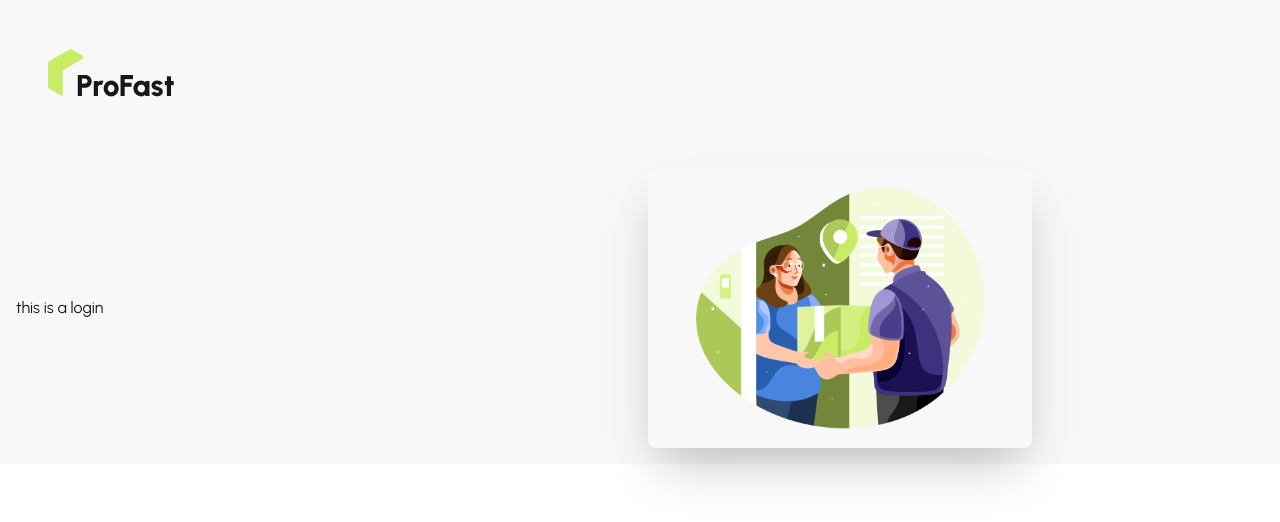
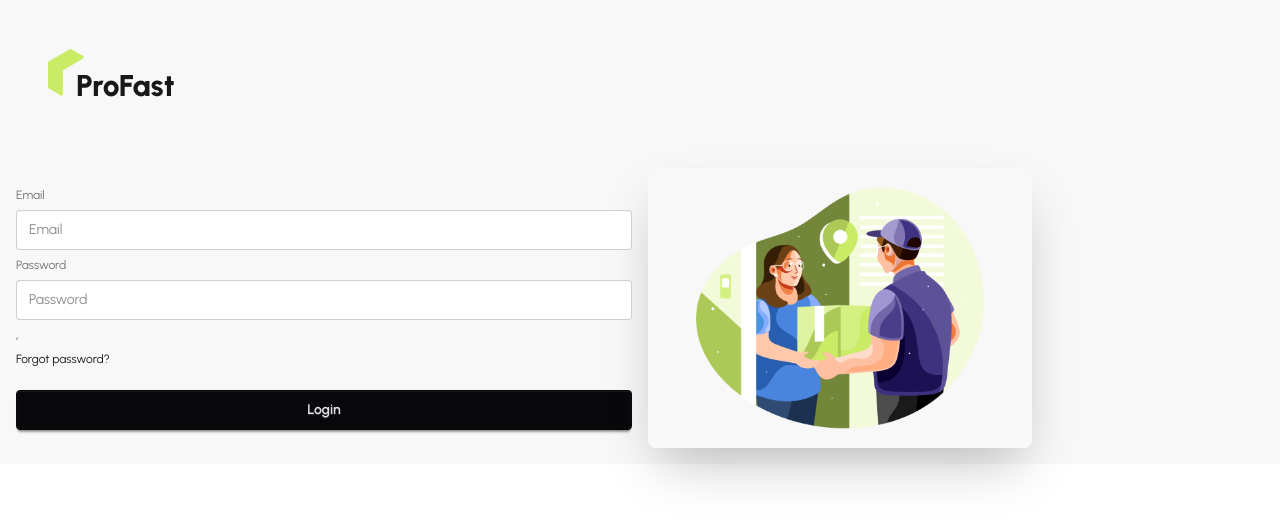
Before and after one commit to Srabonti721/zap-shift-client, a React (Vite) app: page /login in a window 1280 px wide. Shown: the top 522 px of the page. Built offline with nearby package versions, Linux system fonts and the light colour scheme.

Commit message:
added register page use to react hook form

```diff
--- a/src/Layout/AuthLayout.jsx
+++ b/src/Layout/AuthLayout.jsx
@@ -1,5 +1,5 @@
+import { Outlet } from "react-router";
 import authImg from "../assets/authImage.png";
-import Login from "../Pages/Authentication/Login/Login";
 import ProFastLogo from "../Pages/Shared/ProFastLogo/ProFastLogo";
 
 const AuthLayout = () => {
@@ -17,7 +17,7 @@
                     />
                 </div>
                 <div className="flex-1">
-                    <Login />
+                     <Outlet/>
                 </div>
             </div>
         </div>
--- a/src/Pages/Authentication/Login/Login.jsx
+++ b/src/Pages/Authentication/Login/Login.jsx
@@ -1,9 +1,28 @@
 import React from 'react'
+import { useForm } from 'react-hook-form'
 
+const onSubmit = (data) =>{
+  console.log(data);
+
+}
 const Login = () => {
+  const {register, handleSubmit,formState:{errors}} = useForm();
   return (
     <div>
-      <h2>this is a login</h2>
+           <form onSubmit={handleSubmit(onSubmit)} className="fieldset">
+          <label className="label">Email</label>
+          <input type="email" {...register("email")} className="input w-full" placeholder="Email" />
+          <label className="label">Password</label>
+          <input type="password" {...register("password",{required:true, minLength:6})} className="input w-full" placeholder="Password" />
+          {
+            errors.password?.type === "required" && <p className='text-xl text-red-500'>password is required</p>
+          },
+          {
+            errors.password?.type === "minLength" && <p className='text-xl text-red-500'>Password must be 6 charecture</p>
+          }
+          <div><a className="link link-hover">Forgot password?</a></div>
+          <button className="btn btn-neutral mt-4">Login</button>
+        </form>
     </div>
   )
 }
--- /dev/null
+++ b/src/Pages/Authentication/Register/Register.jsx
@@ -0,0 +1,42 @@
+import React from 'react'
+import { useForm } from 'react-hook-form'
+
+const Register = () => {
+    const {register, handleSubmit, formState:{errors}} = useForm();
+    const handleOnSubmit  = (data) =>{
+        console.log(data);
+    }
+     return (
+
+    <div className="card bg-base-100 w-full max-w-sm shrink-0 shadow-2xl">
+      <div className="card-body">
+         <h1 className="text-4xl font-bold">Create an Account </h1>
+         <span>Register with Profast</span>
+         <form onSubmit = {handleSubmit(handleOnSubmit)}>
+        <fieldset className="fieldset">
+            {/* email */}
+          <label className="label">Email</label>
+          <input type="email" {...register("email", { required: true })} className="input" placeholder="Email" />
+          {
+            errors.email?.type === "required" && <p className = "text-red-500">email is required </p>
+          }
+          {/* password */}
+          <label className="label">Password</label>
+          <input type="password" {...register("password", {required:true, minLength:6})} className="input" placeholder="Password" />
+          {
+            errors.password?.type === "required" && <p className = "text-red-500">password is required </p>
+          }
+          {
+            errors.password?.type === "minLength" && <p className = "text-red-500">password must be at least 6 characters or longer</p>
+          }
+          <div><a className="link link-hover">Forgot password?</a></div>
+          <button className="btn btn-neutral mt-4">Register</button>
+        </fieldset>
+        </form>
+      </div>
+    </div>
+
+  )
+}
+
+export default Register
--- a/src/Router/router.jsx
+++ b/src/Router/router.jsx
@@ -1,32 +1,34 @@
-import React from 'react'
-import { createBrowserRouter } from 'react-router'
-import MainLayout from '../Layout/MainLayout'
-import Home from '../Pages/Home/Home/Home'
-import AuthLayout from '../Layout/AuthLayout'
-import Login from '../Pages/Authentication/Login/Login'
-
+import { createBrowserRouter } from "react-router";
+import AuthLayout from "../Layout/AuthLayout";
+import MainLayout from "../Layout/MainLayout";
+import Login from "../Pages/Authentication/Login/Login";
+import Register from "../Pages/Authentication/Register/Register";
+import Home from "../Pages/Home/Home/Home";
 
 const router = createBrowserRouter([
     {
-        path:'/',
-        Component:MainLayout,
-        children:[
+        path: "/",
+        Component: MainLayout,
+        children: [
             {
-                index:true,
-                Component:Home
-            }
-        ]
-
+                index: true,
+                Component: Home,
+            },
+        ],
     },
     {
-        path:"/",
-        Component:AuthLayout,
-        children:[
+        path: "/",
+        Component: AuthLayout,
+        children: [
             {
-                path:'login',
-                Component:Login
-            }
-        ]
-    }
-])
-export default router
+                path: "login",
+                Component: Login,
+            },
+            {
+                path: "register",
+                Component: Register,
+            },
+        ],
+    },
+]);
+export default router;
```
